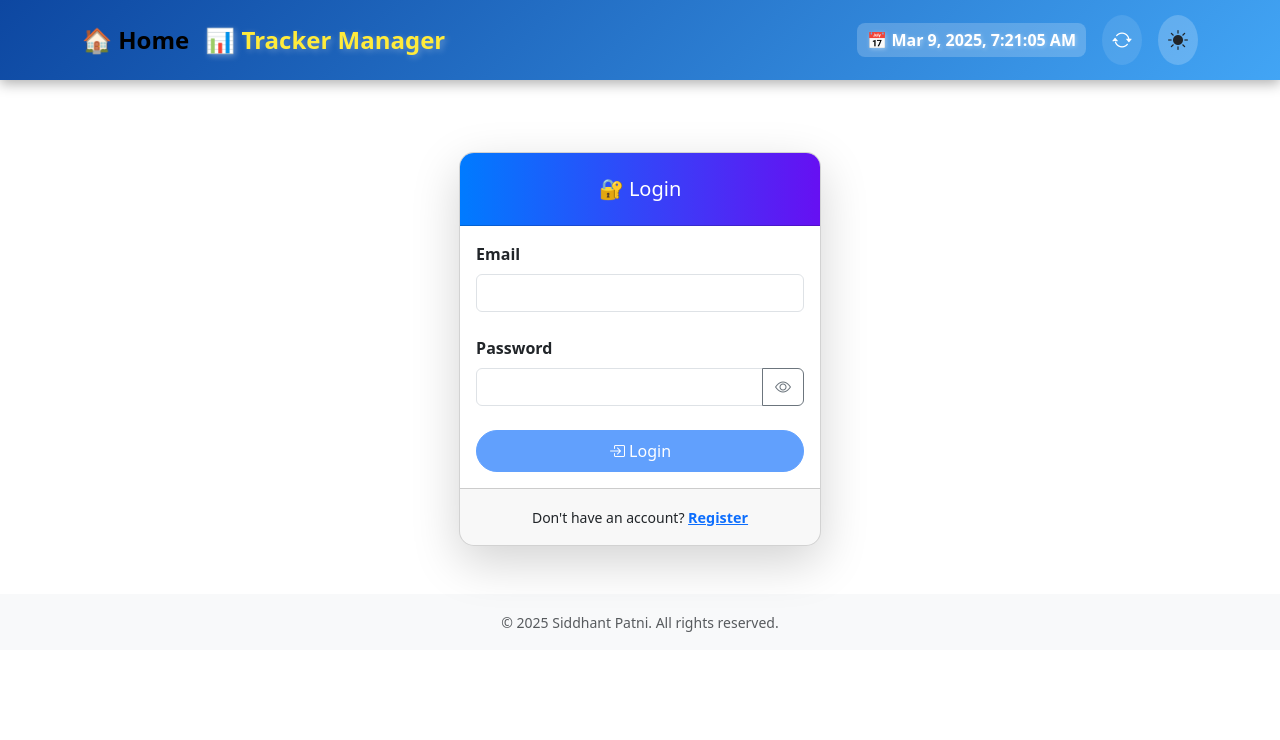
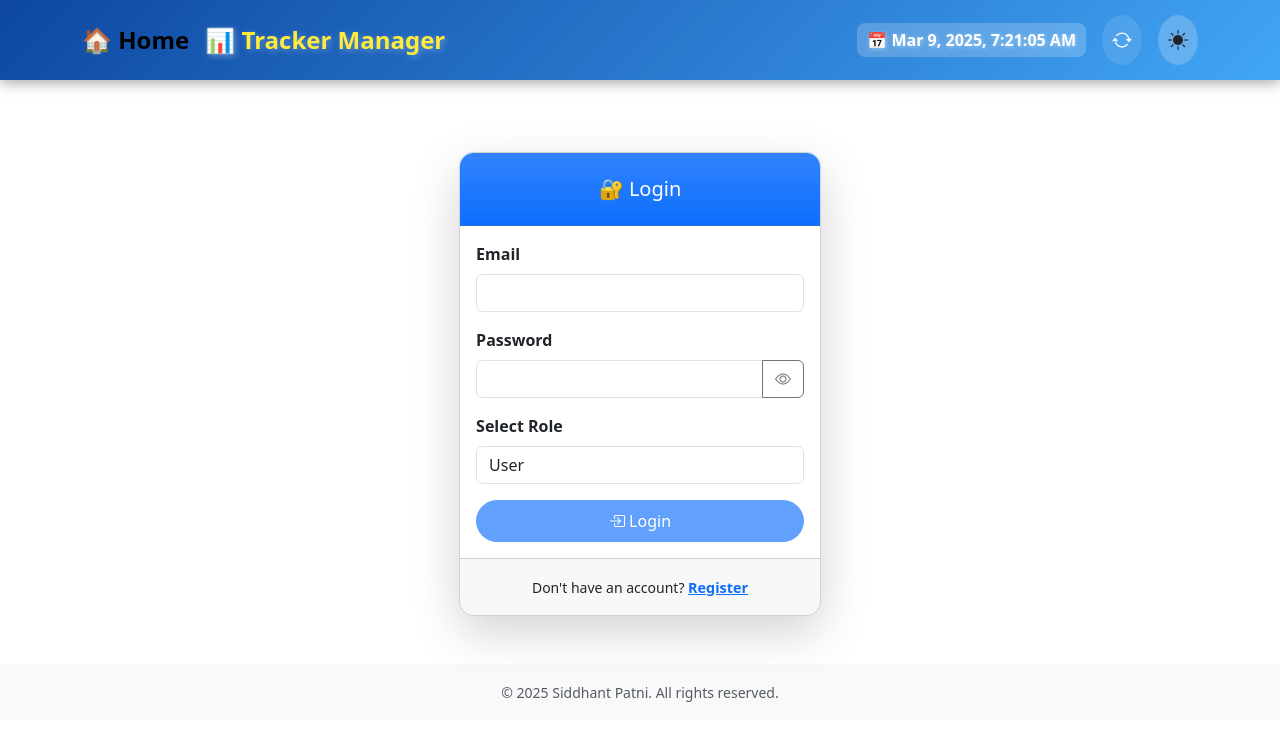
Before and after one commit to siddhantpatni0407/angular-tracker-manager-ui, an Angular app: page /login in a window 1280 px wide. Shown: the top 740 px of the page. Built offline with nearby package versions, Linux system fonts and the light colour scheme.

Commit message:
Added Role based login - User and Admin
Added Role based login - User and Admin

```diff
--- a/src/app/components/auth/login/login.component.html
+++ b/src/app/components/auth/login/login.component.html
@@ -2,7 +2,7 @@
   <div class="row justify-content-center">
     <div class="col-md-6 col-lg-5">
       <div class="card shadow-lg rounded-lg custom-card">
-        <div class="card-header bg-gradient-to-r from-primary to-indigo text-white text-center py-4">
+        <div class="card-header bg-gradient bg-primary text-white text-center py-4">
           <h5 class="mb-0">🔐 Login</h5>
         </div>
         <div class="card-body">
@@ -20,7 +20,7 @@
           <form #loginForm="ngForm" (ngSubmit)="login()">
 
             <!-- Email Field -->
-            <div class="mb-4">
+            <div class="mb-3">
               <label class="form-label fw-bold">Email</label>
               <input type="email" [(ngModel)]="email" class="form-control custom-input"
                      name="email" required email #emailInput="ngModel">
@@ -30,7 +30,7 @@
             </div>
 
             <!-- Password Field with Toggle Eye Icon -->
-            <div class="mb-4">
+            <div class="mb-3">
               <label class="form-label fw-bold">Password</label>
               <div class="input-group">
                 <input [type]="showPassword ? 'text' : 'password'"
@@ -45,8 +45,18 @@
               </div>
             </div>
 
+            <!-- Role Selection Dropdown -->
+            <div class="mb-3">
+              <label class="form-label fw-bold">Select Role</label>
+              <select [(ngModel)]="selectedRole" name="role" class="form-control custom-input" required>
+                <option value="USER">User</option>
+                <option value="ADMIN">Admin</option>
+              </select>
+            </div>
+
             <!-- Login Button -->
-            <button class="btn btn-primary w-100 rounded-pill py-2 animated-btn" [disabled]="loginForm.invalid">
+            <button class="btn btn-primary w-100 rounded-pill py-2 animated-btn"
+                    [disabled]="loginForm.invalid">
               <i class="bi bi-box-arrow-in-right"></i> Login
             </button>
           </form>
--- a/src/app/components/auth/login/login.component.ts
+++ b/src/app/components/auth/login/login.component.ts
@@ -16,6 +16,7 @@ import { LoginRequest } from '../../../models/login-request'; // Import the Logi
 export class LoginComponent {
   email: string = '';
   password: string = '';
+  selectedRole: string = 'USER'; // Default selected role
   showPassword: boolean = false;
   isLoading: boolean = false;
   errorMessage: string = '';
@@ -29,13 +30,10 @@ export class LoginComponent {
   login(): void {
     if (!this.email.trim() || !this.password.trim()) {
       this.errorMessage = '❌ Please enter email and password.';
-      console.warn('⚠️ Invalid Login Submission:', { Email: this.email });
       return;
     }
 
-    // Create a login request payload using the LoginRequest model
     const loginPayload: LoginRequest = { email: this.email, password: this.password };
-    console.log('📢 Logging in with:', loginPayload);
 
     this.isLoading = true;
     this.errorMessage = '';
@@ -43,30 +41,36 @@ export class LoginComponent {
 
     this.http.post<any>(this.apiUrl, loginPayload).subscribe({
       next: (response) => {
-        console.log('✅ Login Successful:', response);
         this.isLoading = false;
 
         if (response.status === 'SUCCESS') {
+          const apiRole = response.role;
+
+          // Validate selected role with API role
+          if (apiRole !== this.selectedRole) {
+            this.errorMessage = `❌ Selected role does not match!`;
+            return;
+          }
+
           this.successMessage = response.message || 'Login successful! Redirecting...';
 
-          // Store token and role in sessionStorage (for security)
+          // Store token and role in sessionStorage
           sessionStorage.setItem('authToken', response.token);
-          sessionStorage.setItem('userRole', response.role);
+          sessionStorage.setItem('userRole', apiRole);
 
-          console.log('🔄 Redirecting to /dashboard in 2 seconds...');
+          // Determine redirection URL
+          const redirectUrl = apiRole === 'USER' ? '/dashboard' : '/admin-panel';
 
-          // 🔄 Delayed Navigation (similar to Register)
+          console.log(`🔄 Redirecting to ${redirectUrl} in 2 seconds...`);
+
           setTimeout(() => {
-            this.router.navigate(['/dashboard'])
+            this.router.navigate([redirectUrl])
               .then((navigated) => {
-                if (navigated) {
-                  console.log('✅ Successfully navigated to Dashboard!');
-                } else {
-                  console.error('⚠️ Navigation Failed');
+                if (!navigated) {
                   this.errorMessage = '❌ Unable to redirect. Please try again.';
                 }
               });
-          }, 2000); // ✅ Delay added to show success message
+          }, 2000);
 
         } else {
           this.errorMessage = response.message || 'Invalid credentials.';
@@ -75,7 +79,6 @@ export class LoginComponent {
       error: (error) => {
         this.isLoading = false;
         this.errorMessage = error.error?.message || '❌ Login failed. Please try again.';
-        console.error('❌ Login Error:', error);
       }
     });
   }
```
